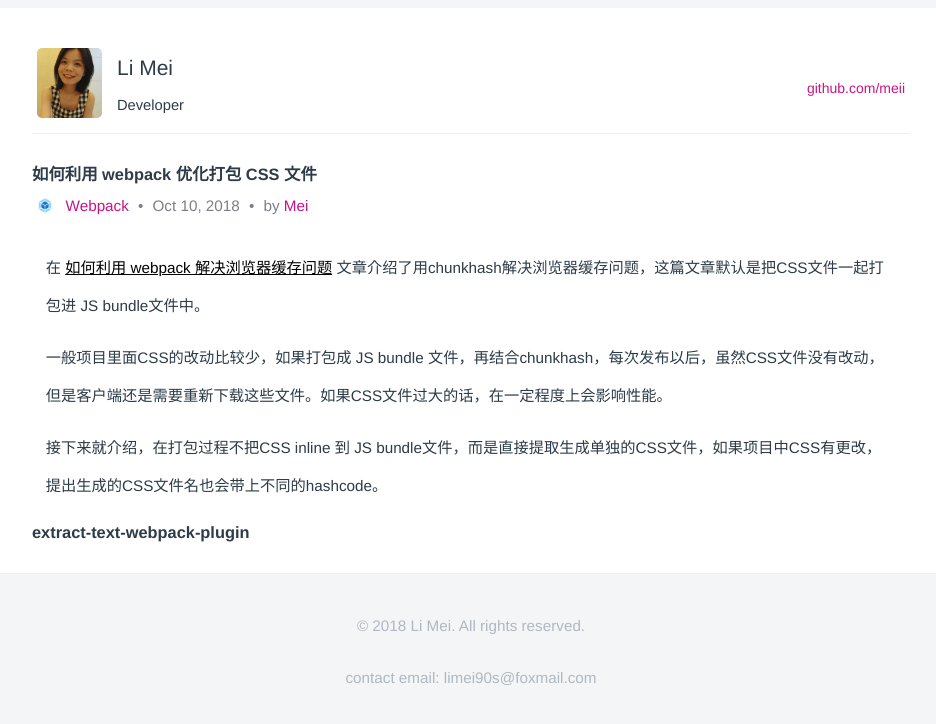
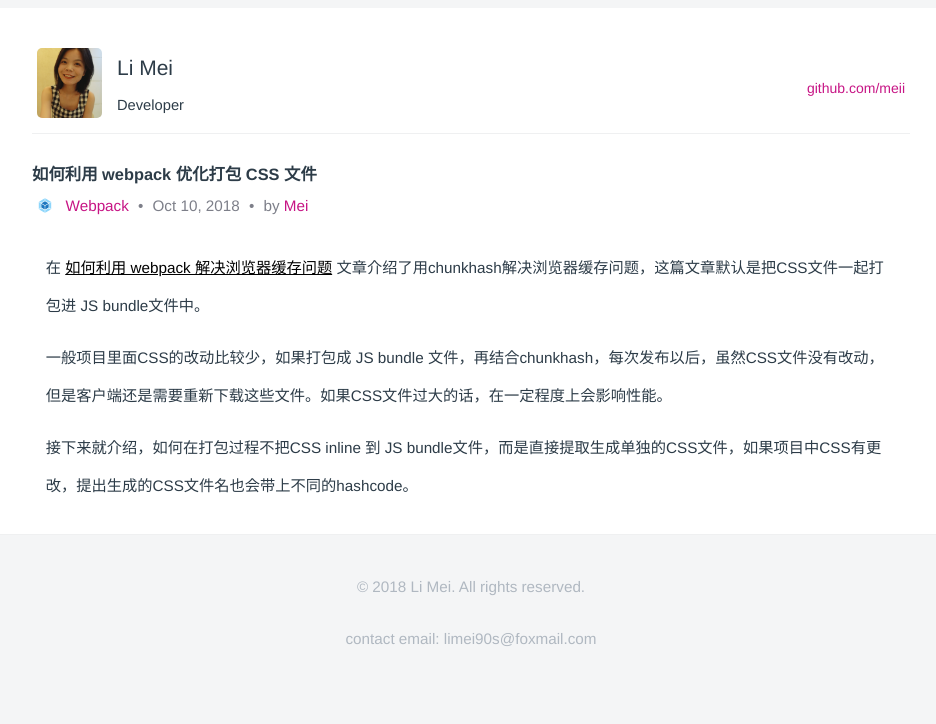
Before and after one commit to LiMeii/LiMeii.github.io, a Jekyll site: the page built from _posts/2018-10-10-webpack-css-extract.md, in a window 1280 px wide. Shown: the top 724 px of the page, without its empty margins (177-1113 px from the left). Built offline with Jekyll 4.4.1, drawn with Linux system fonts in a browser that asks for light colours.

Commit message:
update webpack css extract post

```diff
--- a/_posts/2018-10-10-webpack-css-extract.md
+++ b/_posts/2018-10-10-webpack-css-extract.md
@@ -19,6 +19,4 @@ layout: post
 一般项目里面CSS的改动比较少，如果打包成 JS bundle 文件，再结合chunkhash，每次发布以后，虽然CSS文件没有改动，但是客户端还是需要重新下载这些文件。如果CSS文件过大的话，在一定程度上会影响性能。
 
 
-接下来就介绍，在打包过程不把CSS inline 到 JS bundle文件，而是直接提取生成单独的CSS文件，如果项目中CSS有更改，提出生成的CSS文件名也会带上不同的hashcode。
-
-### extract-text-webpack-plugin
+接下来就介绍，如何在打包过程不把CSS inline 到 JS bundle文件，而是直接提取生成单独的CSS文件，如果项目中CSS有更改，提出生成的CSS文件名也会带上不同的hashcode。
```
